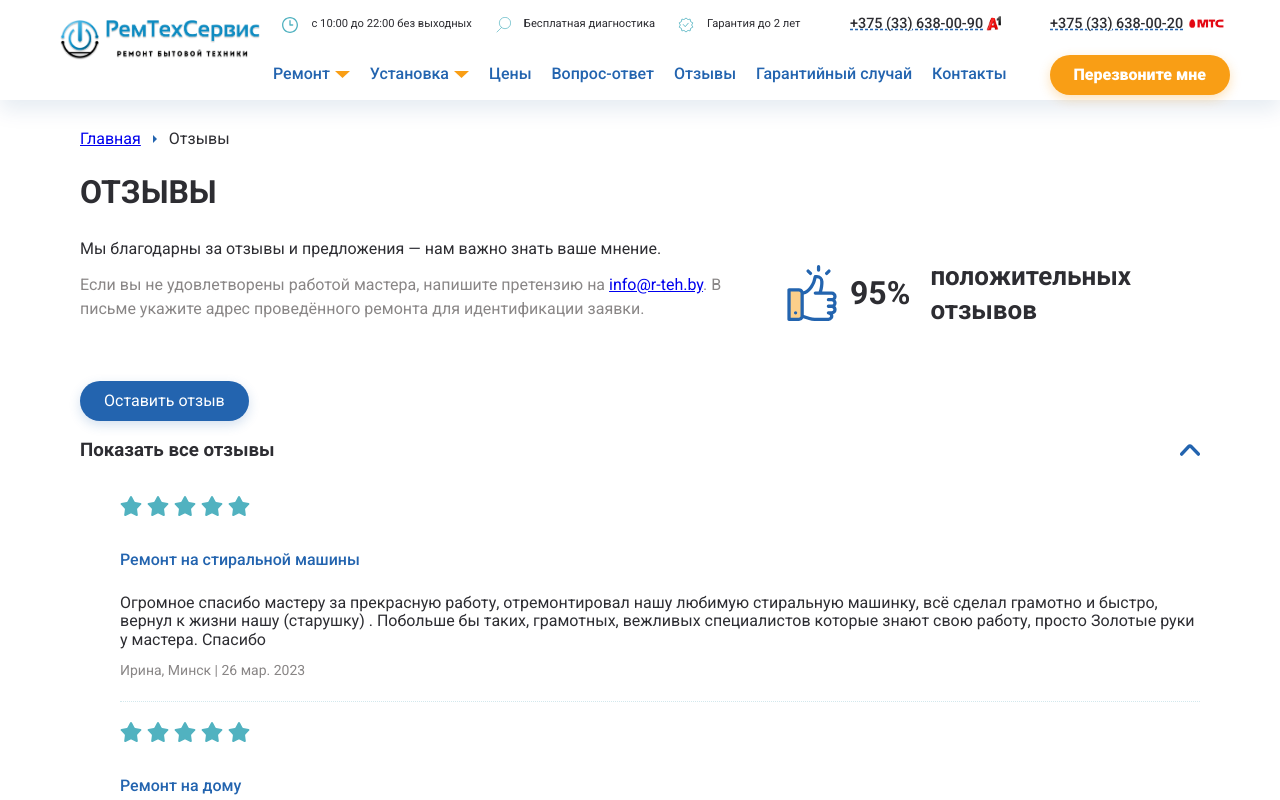
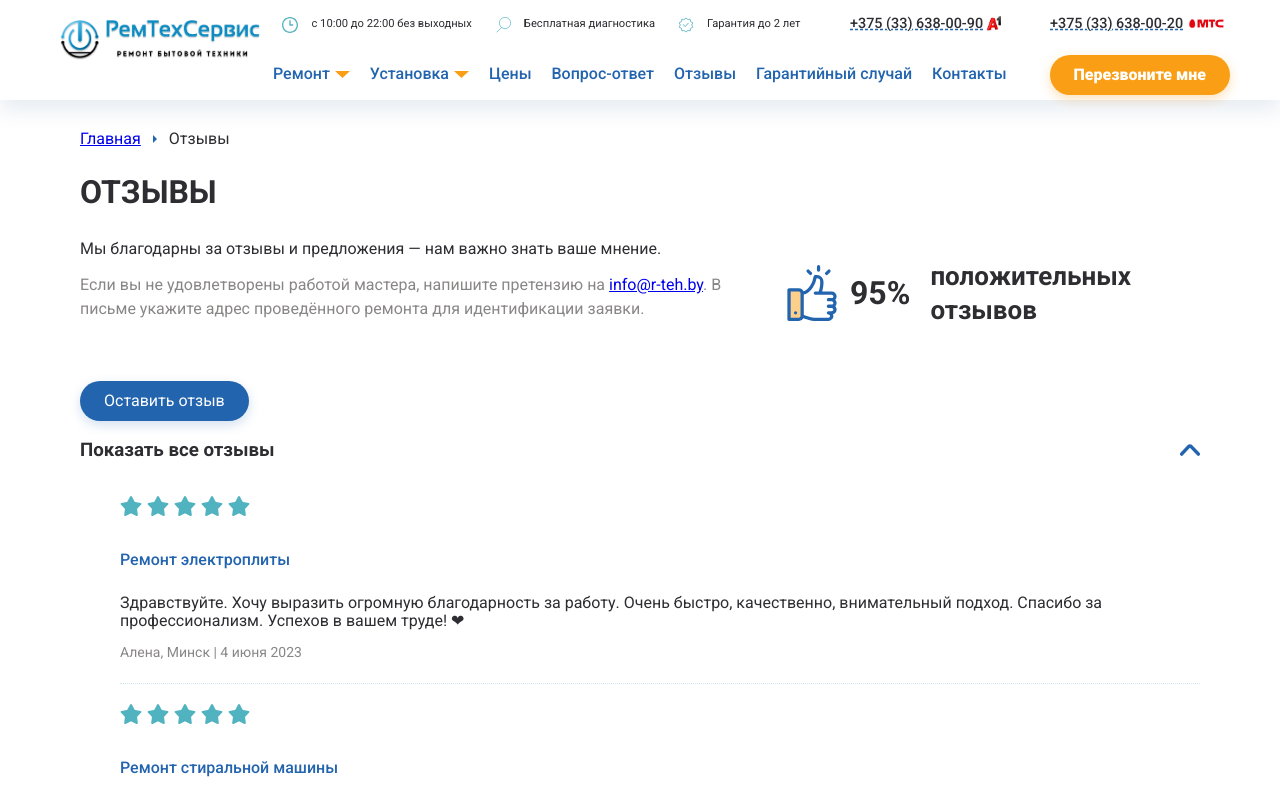
Before and after one commit to kelzerock/repair-working, a Next.js app: page /reviews in a window 1280 px wide. Shown: the top 800 px of the page. Built offline with nearby package versions, Linux system fonts and the light colour scheme; a web font is replaced by a local one.

Commit message:
feat: add review

```diff
--- a/src/components/Repair-block/Repair-title/Repair-title.component.tsx
+++ b/src/components/Repair-block/Repair-title/Repair-title.component.tsx
@@ -1,4 +1,3 @@
-import Head from "next/head";
 import style from "./repair-title.module.scss";
 import Image from "next/image";
 
@@ -15,11 +14,6 @@ const RepairTitle = ({ data }: TitleBlockInterface) => {
   const { title, info, image, imageAlt } = data;
   return (
     <>
-      <Head>
-        <title>
-          {title}
-        </title>
-      </Head>
       <div className={style.title}>
         <h2>{title}</h2>
         <div className={style.info}>
--- a/src/constants/json/reviews.json
+++ b/src/constants/json/reviews.json
@@ -7,7 +7,14 @@
     },
     "reviews": [
         {
-            "title": "Ремонт на стиральной машины",
+            "title": "Ремонт электроплиты",
+            "desc": "Здравствуйте. Хочу выразить огромную благодарность за работу. Очень быстро, качественно, внимательный подход. Спасибо за профессионализм. Успехов в вашем труде! ❤",
+            "author": "Алена, Минск",
+            "date": "4 июня 2023",
+            "score": 5
+        },
+        {
+            "title": "Ремонт стиральной машины",
             "desc": "Огромное спасибо мастеру за прекрасную работу, отремонтировал нашу любимую стиральную машинку, всё сделал грамотно и быстро, вернул к жизни нашу (старушку) . Побольше бы таких, грамотных, вежливых специалистов которые знают свою работу, просто Золотые руки у мастера. Спасибо",
             "author": "Ирина, Минск",
             "date": "26 мар. 2023",
--- a/src/pages/_app.tsx
+++ b/src/pages/_app.tsx
@@ -13,10 +13,6 @@ export default function App({ Component, pageProps }: AppProps) {
 
   return (
     <>
-    <Head>
-      <title>РемТехСервис</title>
-      <meta name="keywords" content="ремтехсервис ремонт техники, ремонт стиральные машины, ремонт посудомоечные машины, ремонт варочные панели, ремонт электроплиты, ремонт духовные шкафы,ремонт сушильные машины, УНП 193683932, ООО Кронс Компани" />
-    </Head>
     <Layout>
       <Component {...pageProps} />
     </Layout>
--- a/src/pages/_document.tsx
+++ b/src/pages/_document.tsx
@@ -3,7 +3,13 @@ import { Html, Head, Main, NextScript } from "next/document";
 export default function Document() {
   return (
     <Html lang="ru">
-      <Head key='head-main'>
+      <Head key="head-main">
+        <title>РемТехСервис</title>
+        <meta
+          name="keywords"
+          content="ремтехсервис ремонт техники, ремонт стиральные машины, ремонт посудомоечные машины, ремонт варочные панели, ремонт электроплиты, ремонт духовные шкафы,ремонт сушильные машины, УНП 193683932, ООО Кронс Компани"
+        />
+
         <link
           rel="apple-touch-icon"
           sizes="180x180"
@@ -28,7 +34,6 @@ export default function Document() {
           href="https://fonts.googleapis.com/css2?family=Bigelow+Rules&family=Open+Sans:wght@300&family=Roboto:ital,wght@0,100;0,300;0,400;0,500;0,700;0,900;1,100;1,300;1,400;1,500;1,700;1,900&display=swap"
           rel="stylesheet"
         />
-
       </Head>
       <body>
         <Main />
--- a/src/pages/reviews.tsx
+++ b/src/pages/reviews.tsx
@@ -9,7 +9,6 @@ import iconSpoiler from '../../public/images/services/icon_spoiler_blue.svg';
 import classNames from 'classnames';
 import { ReviewCardLand } from '@/components/reviews/review-card-land';
 import { Modal } from '@/components/modal';
-import Head from 'next/head';
 
 const ReviewPage = () => {
 	const [isShowing, setIsShowing] = useState(false);
@@ -17,11 +16,6 @@ const ReviewPage = () => {
 
 	return (
 		<>
-			<Head>
-				<title>
-					Отзывы на услуги сервис-центра РемТехСервис
-				</title>
-			</Head>
 			<div className={classNames(style.section, 'container')}>
 				{isShowingModal && <Modal isShowingModal={isShowingModal} setIsShowingModal={setIsShowingModal} typeOfModal='review'/>}
 				<div className={style.crumbs_wrapper}>
```
Also changed, not shown: src/pages/index.tsx (+27 -9 lines).
